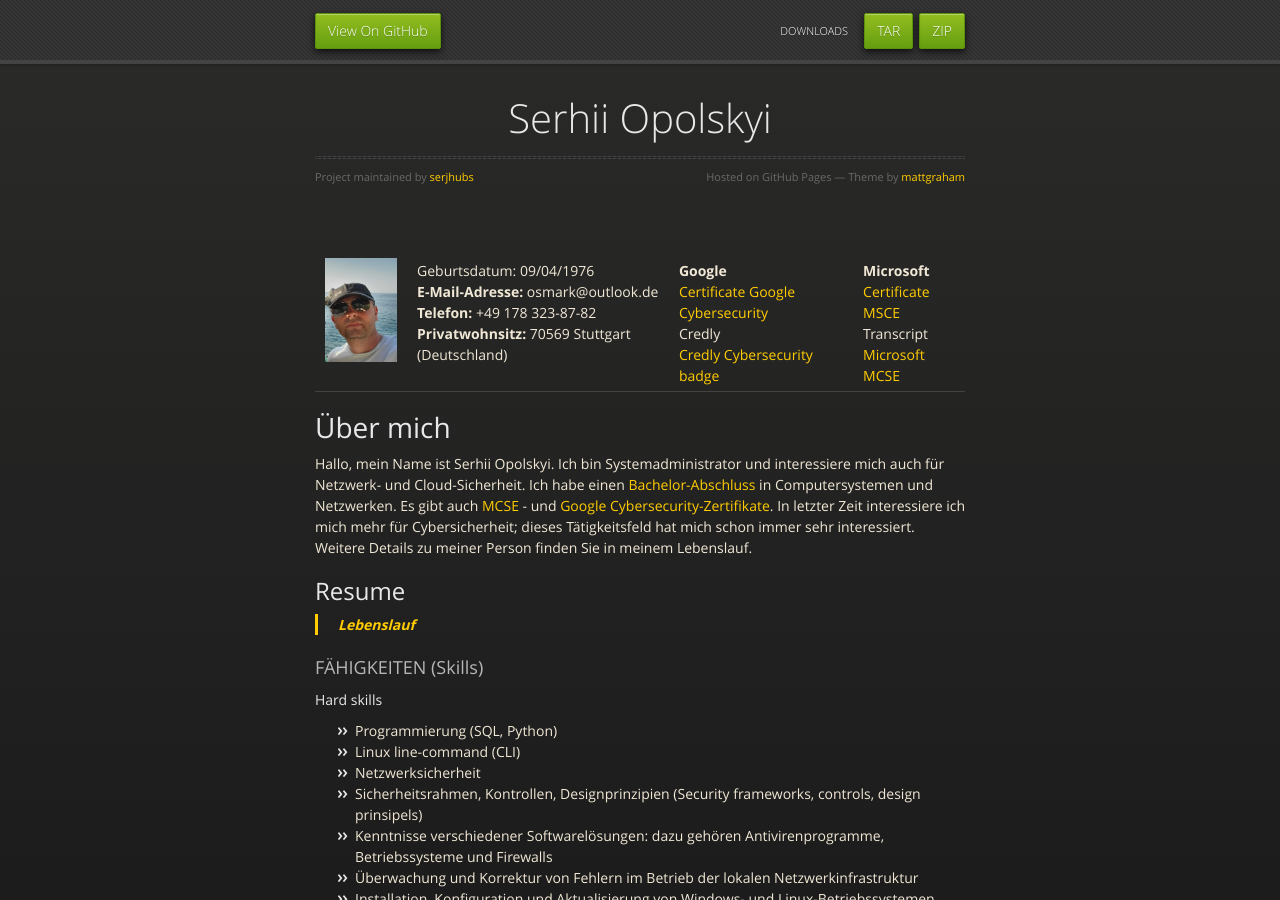
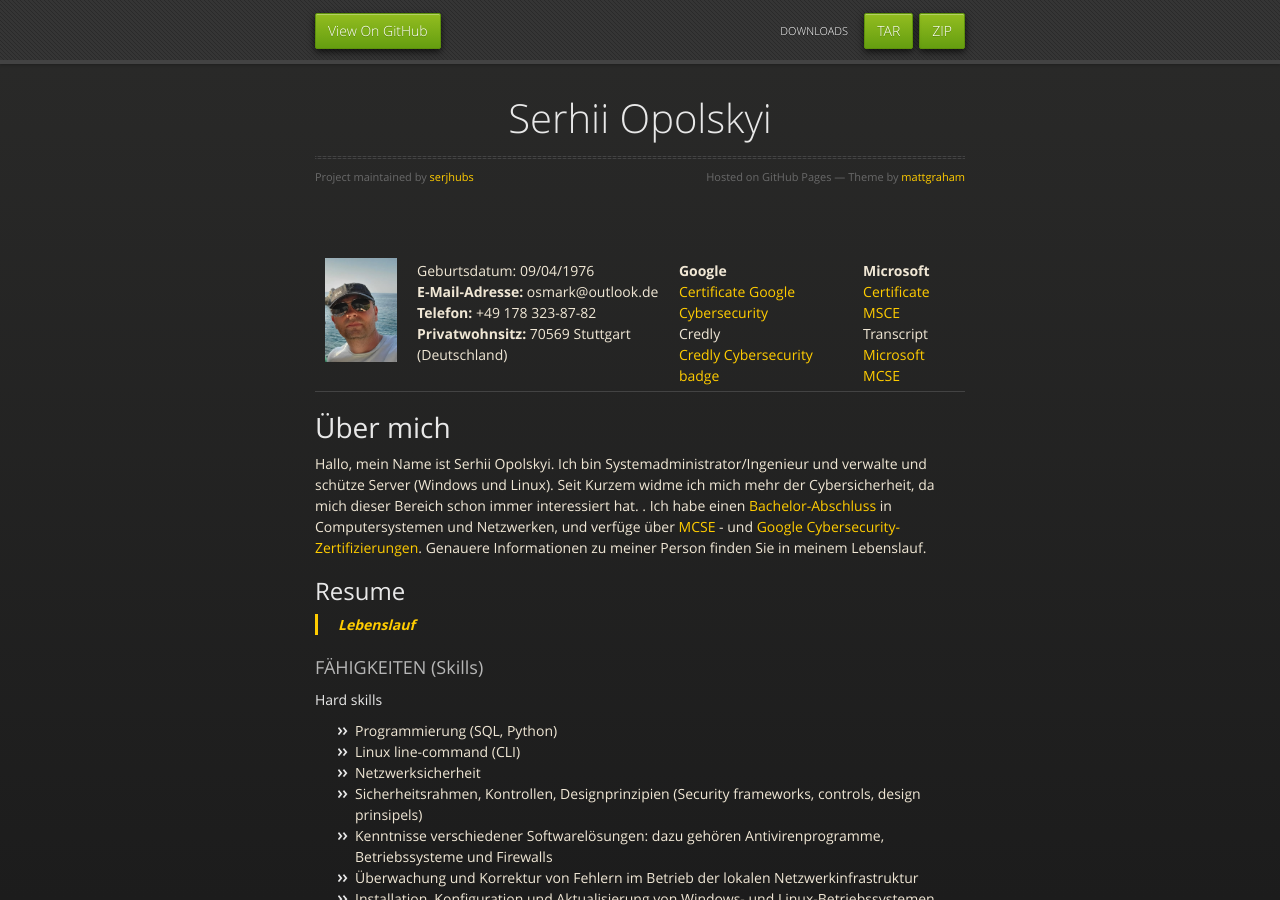
Before and after one commit to serjhubs/Resume, a Jekyll site: the page built from index.md, in a window 1280 px wide and 900 px high. Built offline with Jekyll 4.4.1, drawn with Linux system fonts in a browser that asks for light colours; the repository's description, which GitHub fills in, is left out.

Commit message:
Update index.md

```diff
--- a/index.md
+++ b/index.md
@@ -27,7 +27,7 @@ layout: default
 
 # Über mich
 
-Hallo, mein Name ist Serhii Opolskyi. Ich bin Systemadministrator und interessiere mich auch für Netzwerk- und Cloud-Sicherheit. Ich habe einen [Bachelor-Abschluss](https://drive.google.com/file/d/1JFVs3E5icQBOobRRqk2d4Dcjjv0MoSSo/view?usp=sharing) in Computersystemen und Netzwerken. Es gibt auch [MCSE](https://drive.google.com/file/d/1_MBMY01oDYAAGzxl1yUzZwO7PQMuP292/view?usp=sharing) - und [Google Cybersecurity-Zertifikate](https://www.coursera.org/account/accomplishments/professional-cert/2D5Z6MH5Q7NM). In letzter Zeit interessiere ich mich mehr für Cybersicherheit; dieses Tätigkeitsfeld hat mich schon immer sehr interessiert. Weitere Details zu meiner Person finden Sie in meinem Lebenslauf.
+Hallo, mein Name ist Serhii Opolskyi. Ich bin Systemadministrator/Ingenieur und verwalte und schütze Server (Windows und Linux). Seit Kurzem widme ich mich mehr der Cybersicherheit, da mich dieser Bereich schon immer interessiert hat. . Ich habe einen [Bachelor-Abschluss](https://drive.google.com/file/d/1JFVs3E5icQBOobRRqk2d4Dcjjv0MoSSo/view?usp=sharing) in Computersystemen und Netzwerken, und verfüge über  [MCSE](https://drive.google.com/file/d/1_MBMY01oDYAAGzxl1yUzZwO7PQMuP292/view?usp=sharing) - und [Google Cybersecurity-Zertifizierungen](https://www.coursera.org/account/accomplishments/professional-cert/2D5Z6MH5Q7NM). Genauere Informationen zu meiner Person finden Sie in meinem Lebenslauf.
 
 ## Resume
 >
```
